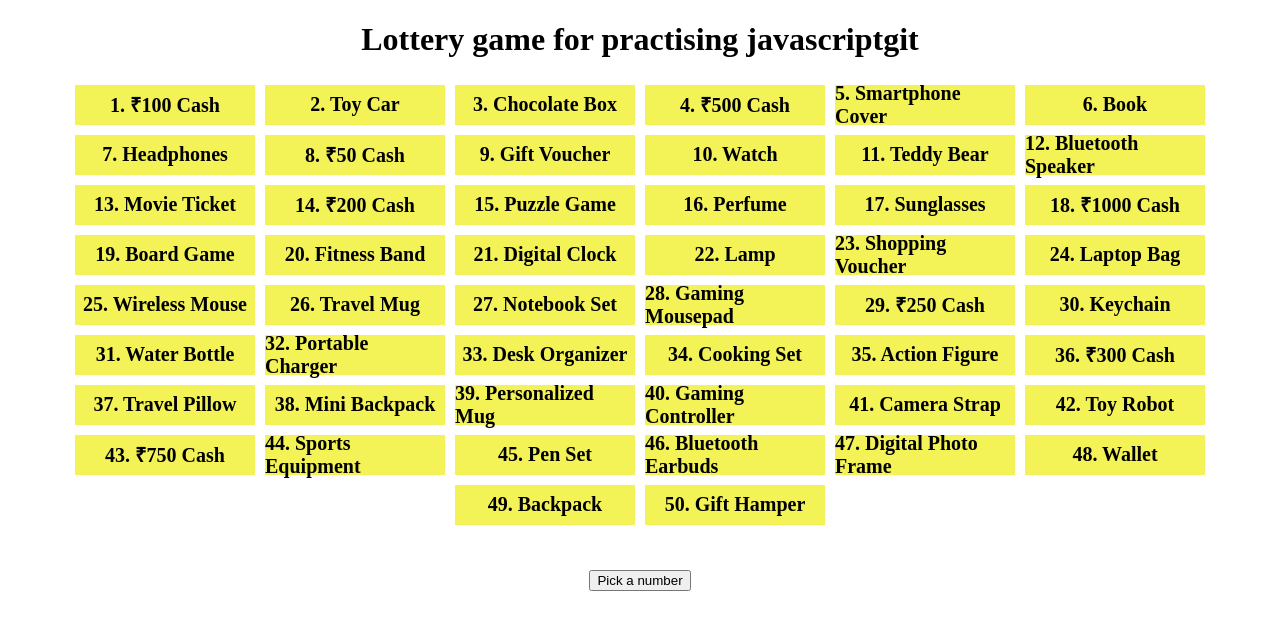
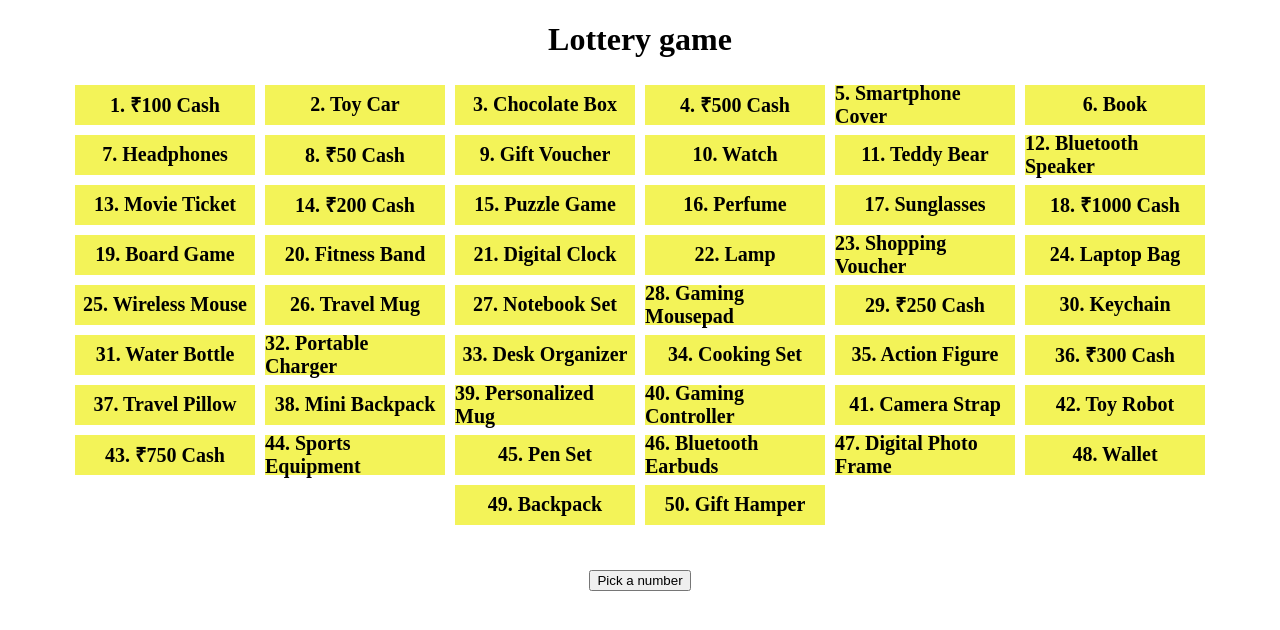
Before and after one commit to Shaik-sadiq29/lottery-game-final, a plain HTML site: page index.html in a window 1280 px wide. Drawn offline with Linux system fonts and the light colour scheme.

Commit message:
Update index.html

```diff
--- a/index.html
+++ b/index.html
@@ -3,7 +3,7 @@
   <head>
     <meta charset="UTF-8" />
     <meta name="viewport" content="width=device-width, initial-scale=1.0" />
-    <title>Naku gift vachindoy...jingichaka - 1</title>
+    <title>Lotter Game Project</title>
   </head>
   <style>
     h1 {
@@ -40,7 +40,7 @@
     }
   </style>
   <body>
-    <h1>Lottery game for practising javascriptgit </h1>
+    <h1>Lottery game </h1>
     <div class="lottery-container">
       <div class="lottery-sheet-container" id="lotterySheetContainer">
         <!-- <div class="box">1. 100 cash</div> -->
```
